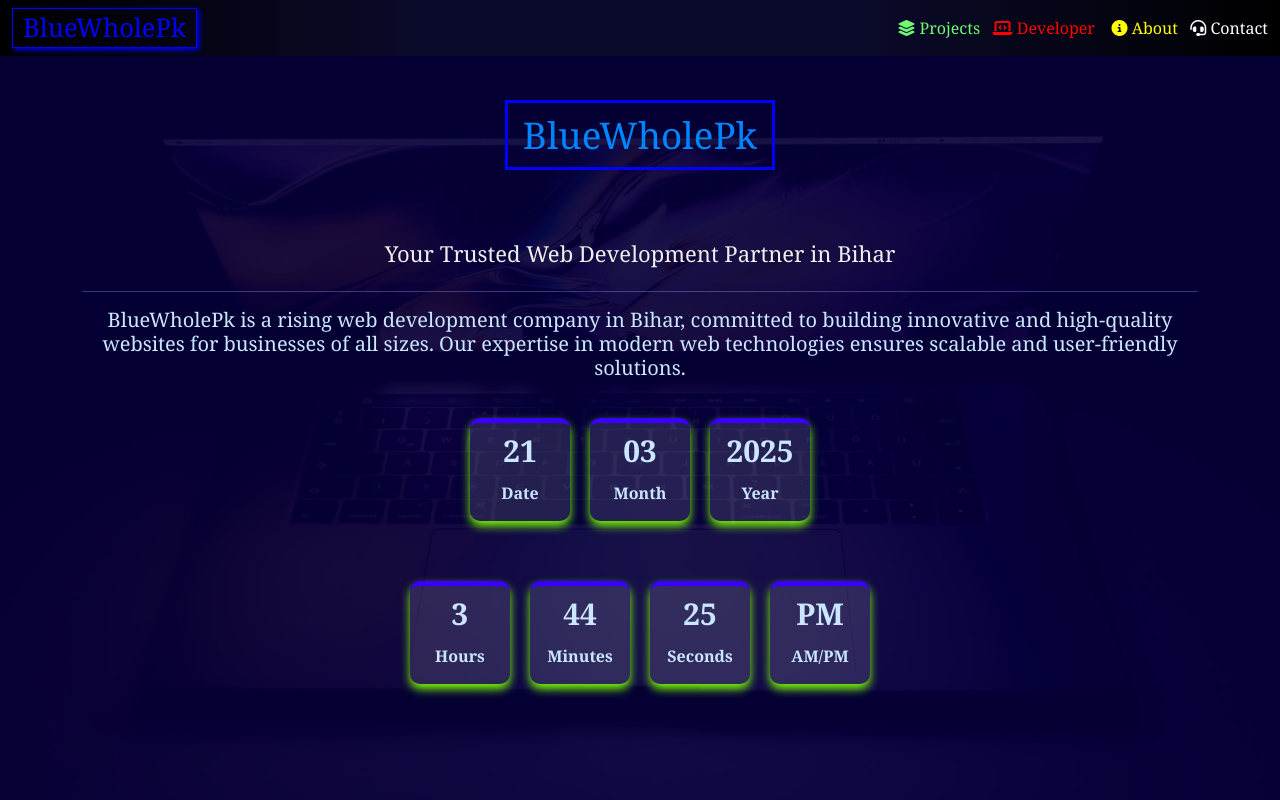
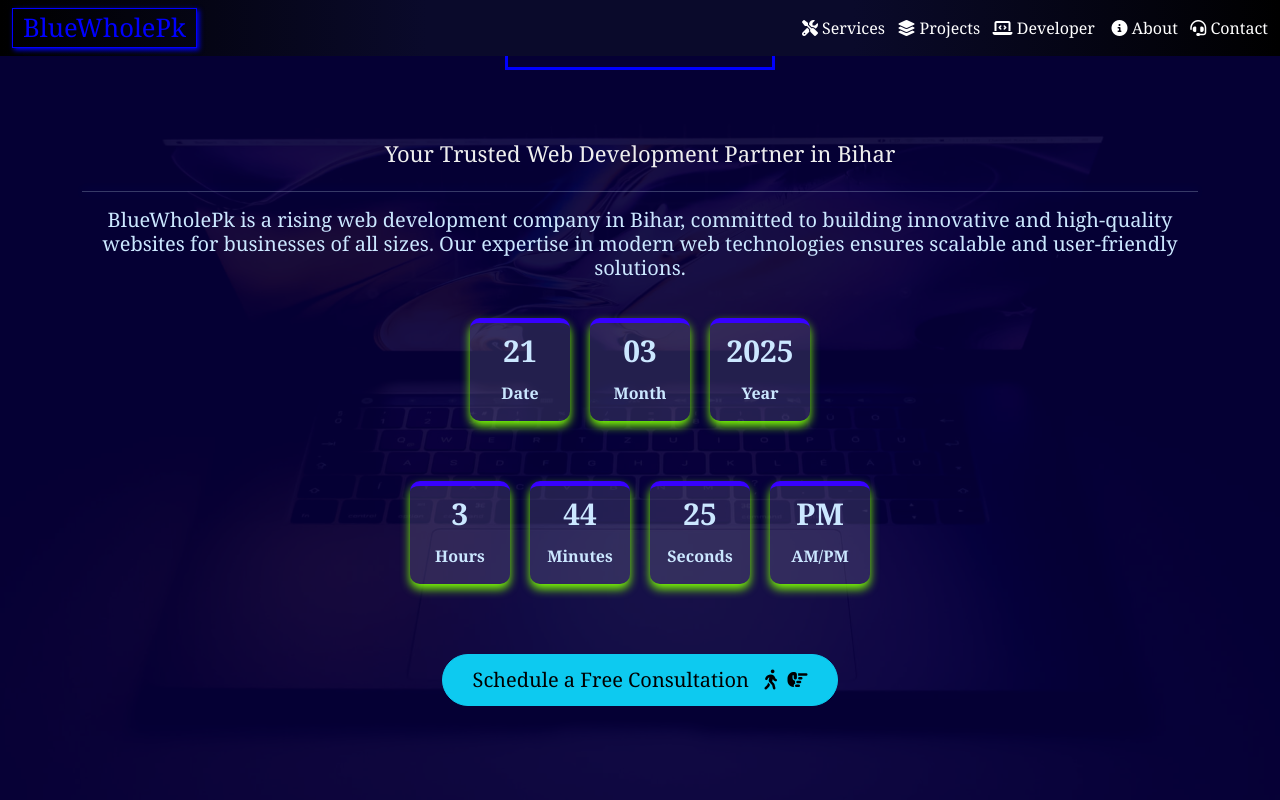
Before and after one commit to bluewholepk/BlueWholePk, a plain HTML site: page index.html in a window 1280 px wide. Shown: the top 800 px of the page. Drawn offline with nearby package versions, Linux system fonts and the light colour scheme.

Commit message:
Basic Update

```diff
--- a/assets/css/style.css
+++ b/assets/css/style.css
@@ -86,11 +86,12 @@ a:hover {
 --------------------------------------------------------------*/
 #header {
   position: relative;
-  width: 100%;
-  padding: 100px 0;
+  /* width: 100%; */
+  /* padding: 100px 0; */
   align-items: center;
   text-align: center;
   /* countdown */
+  margin-bottom: 0px;
 }
 #header h1 {
   margin: 0 0 30px 0;
@@ -157,8 +158,12 @@ a:hover {
   }
 }
 #header .subscribe {
+  margin: 20px;
+  padding: 20px;
   font-size: 15px;
   text-align: center;
+  /* border: 1px solid red; */
+  border-radius: 30px;
 }
 #header .subscribe h4 {
   font-size: 20px;
@@ -545,3 +550,11 @@ hr {
   /* Set the desired color */
   box-shadow: 0px 0px 10px blue;
 }
+
+.btn{
+padding: 10px 30px 10px 30px;
+margin : 0px;
+font-size: 20px;
+border-radius: 45px;
+
+}
--- a/index.html
+++ b/index.html
@@ -62,9 +62,10 @@
           </li> -->
         </ul>
         <span class="navbar-text">
-          <a href="https://bluewholepk.github.io/Projects/" target="_blank" style="color:rgb(113, 250, 113);"><i class="fas fa-layer-group"></i>&nbsp;Projects</a>&nbsp;&nbsp;
-          <a href="https://bluewholepk.github.io/prashant/" target="_blank" style="color:red;"><i class="fas fa-laptop-code"></i>&nbsp;Developer</a> &nbsp;&nbsp;
-          <a href="#about"  style="color:yellow;"><i class="fas fa-info-circle"></i>&nbsp;About</a>&nbsp;&nbsp;
+          <a href="https://bluewholepk.github.io/Services/" target="_blank" style="color:white;"><i class="fas fa-tools"></i>&nbsp;Services</a>&nbsp;&nbsp;
+          <a href="https://bluewholepk.github.io/Projects/" target="_blank" style="color:white;"><i class="fas fa-layer-group"></i>&nbsp;Projects</a>&nbsp;&nbsp;
+          <a href="https://bluewholepk.github.io/prashant/" target="_blank" style="color:white;"><i class="fas fa-laptop-code"></i>&nbsp;Developer</a> &nbsp;&nbsp;
+          <a href="#about"  style="color:white;"><i class="fas fa-info-circle"></i>&nbsp;About</a>&nbsp;&nbsp;
           <a href="#contact"  style="color:white;"><i class="fas fa-headset"></i>&nbsp;Contact</a>
 
         </span>
@@ -116,9 +117,11 @@
         </div>
       </div>
 
-      <!-- <div class="subscribe">
-        <h4>Subscribe now to get the latest updates!</h4>
-        <form action="forms/notify.php" method="post" role="form" class="php-email-form">
+      <div class="subscribe">
+
+        <a href="https://bluewholepk.github.io/Services/" ><button type="button" class="btn btn-info">Schedule a Free Consultation &nbsp;&nbsp;<i class="fas fa-walking"></i>&nbsp;&nbsp;<i class="fas fa-hand-point-right"></i></button></a>
+
+        <!-- <form action="forms/notify.php" method="post" role="form" class="php-email-form">
           <div class="subscribe-form">
             <input type="email" name="email"><input type="submit" value="Subscribe">
           </div>
@@ -127,8 +130,8 @@
             <div class="error-message"></div>
             <div class="sent-message">Your notification request was sent. Thank you!</div>
           </div>
-        </form>
-      </div> -->
+        </form> -->
+      </div>
 
       <!-- <div class="social-links text-center">
         <a href="#" class="twitter"><i class="bi bi-twitter"></i></a>
```
